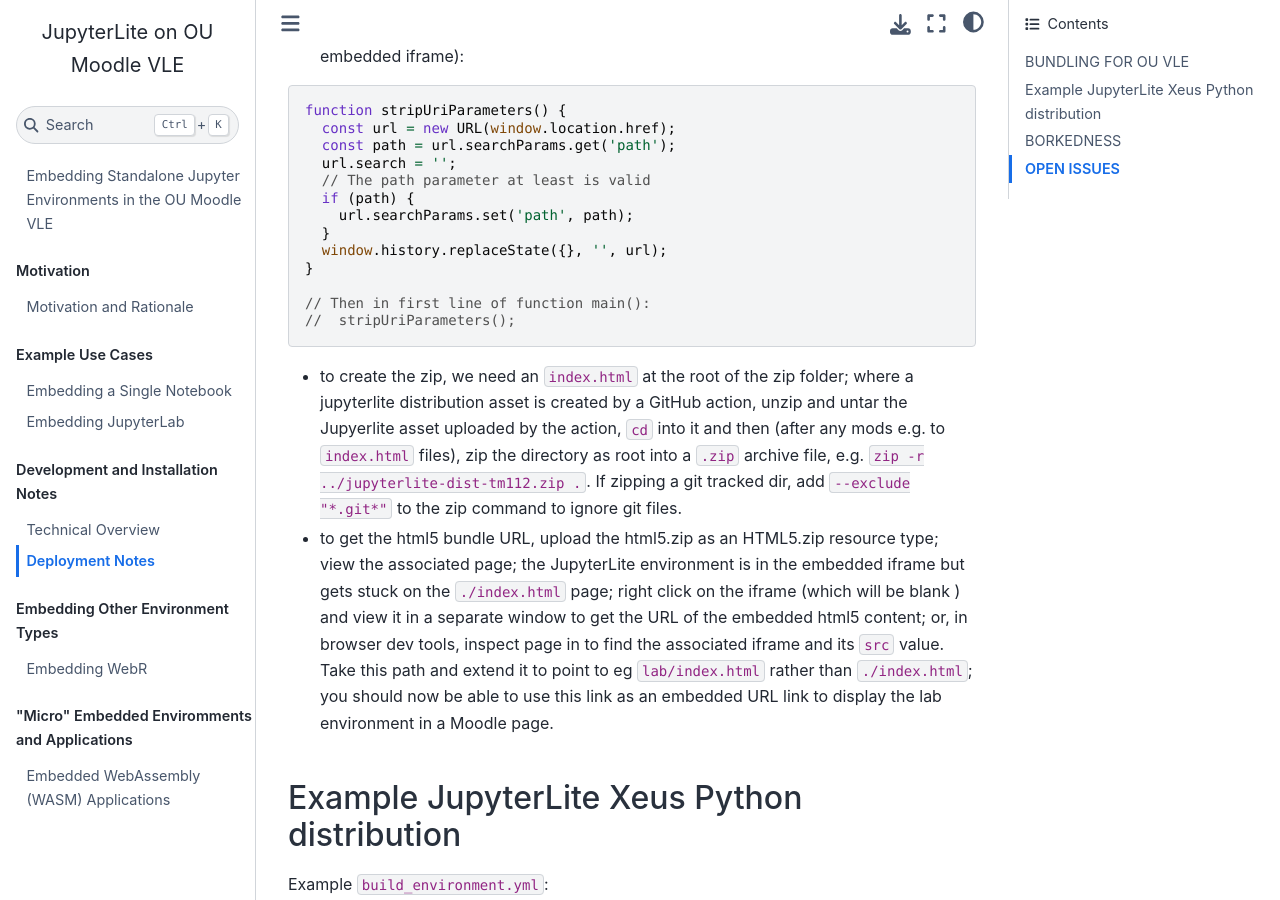
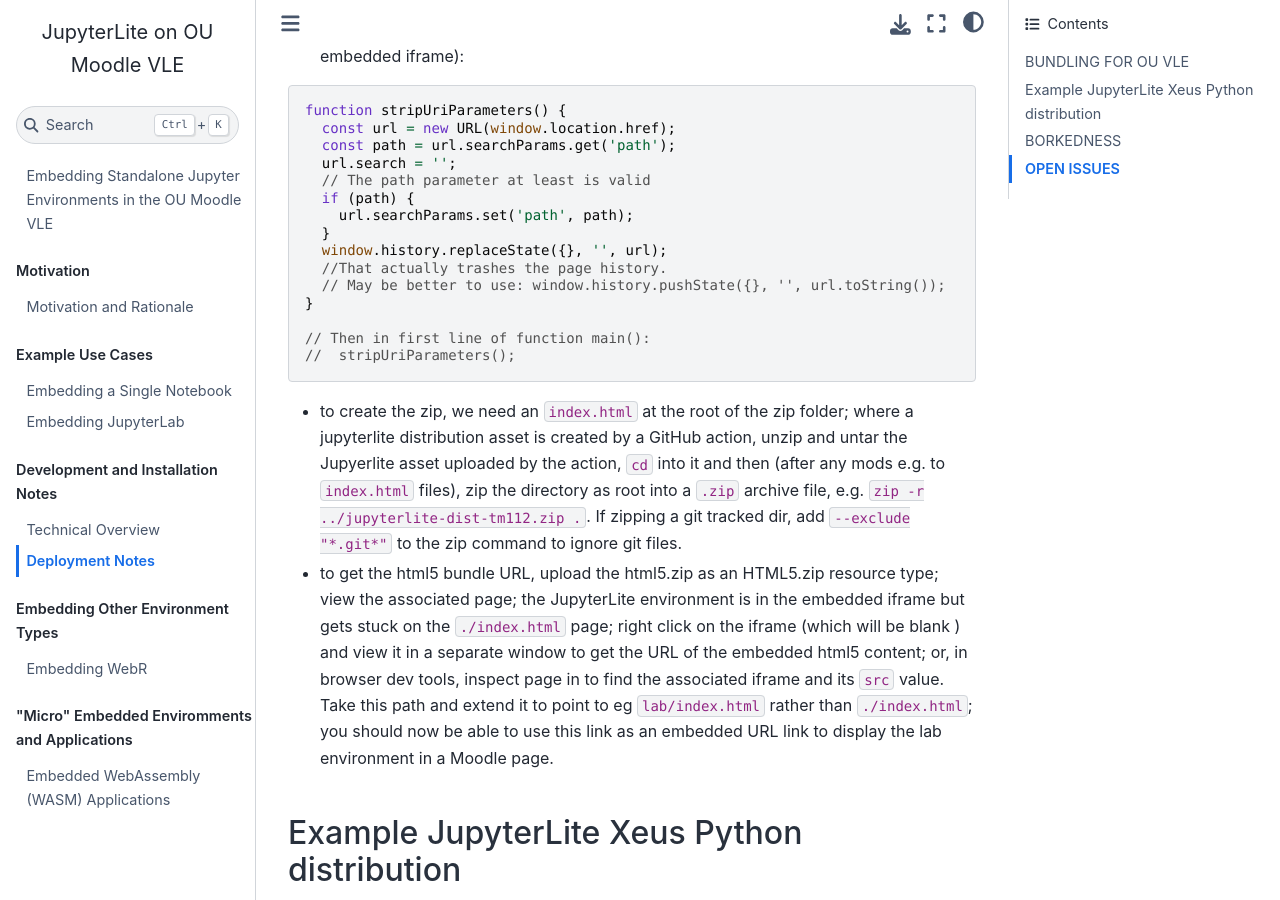
Before and after one commit to OpenComputingLab/jupyterlite_in_moodle_vle, a Jupyter Book: the page built from deployment_notes.md, in a window 1280 px wide and 900 px high, scrolled down 687 px. Built offline with Jupyter Book 1.0.4 settings and Sphinx 7.4.7 and the Sphinx Book theme 1.1.4, drawn with Linux system fonts in a browser that asks for light colours; pages that are not in the unit, such as notebooks, are missing from menus.

Commit message:
Tweak history in params cleaning js code

```diff
--- a/deployment_notes.md
+++ b/deployment_notes.md
@@ -23,6 +23,8 @@
     url.searchParams.set('path', path);
   }
   window.history.replaceState({}, '', url);
+  //That actually trashes the page history.
+  // May be better to use: window.history.pushState({}, '', url.toString());
 }
 
 // Then in first line of function main():
```
